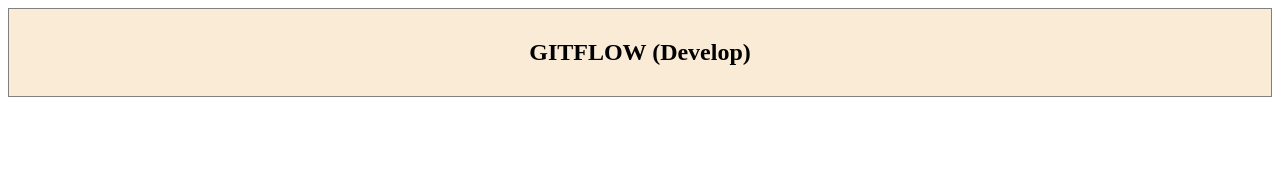
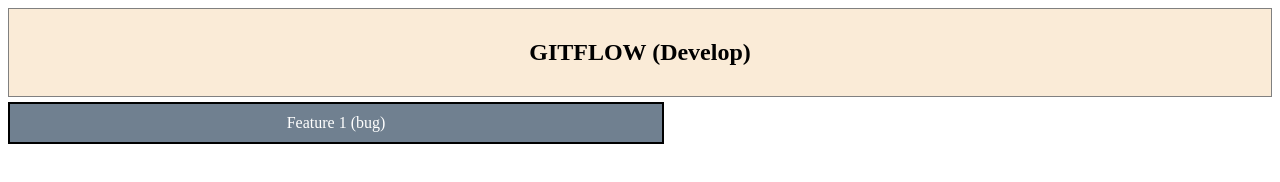
Before and after one commit to Samuel150/GitflowPresentation, a plain HTML site: page index.html in a window 1280 px wide. Drawn offline with Linux system fonts and the light colour scheme.

Commit message:
Feature 1

```diff
--- a/index.html
+++ b/index.html
@@ -11,8 +11,8 @@
     <div class="header">
         <h2>GITFLOW (Develop)</h2>
     </div>
-    <!-- <div class="feature-container">
-        Feature 1
-    </div> -->
+    <div class="feature-container">
+        Feature 1 (bug)
+    </div>
 </body>
 </html>
```
